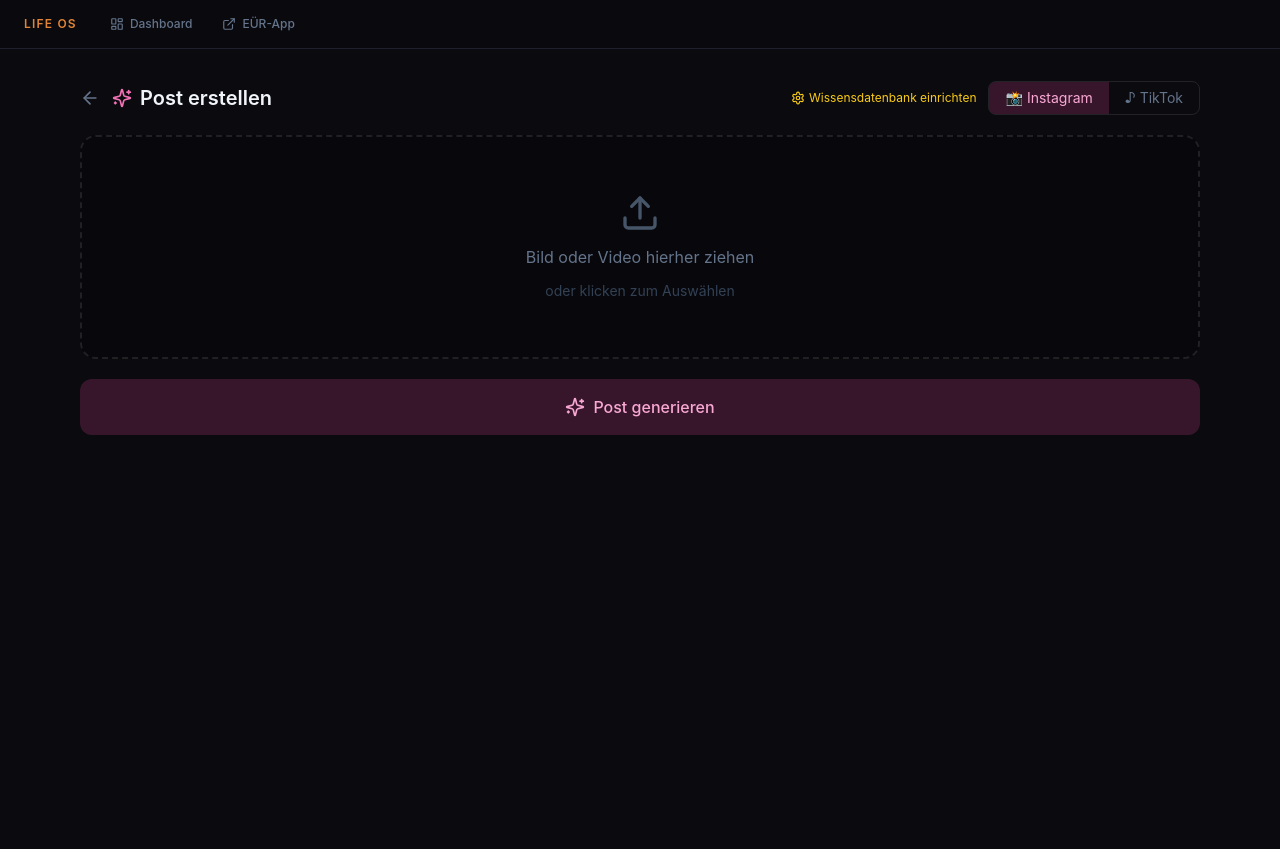
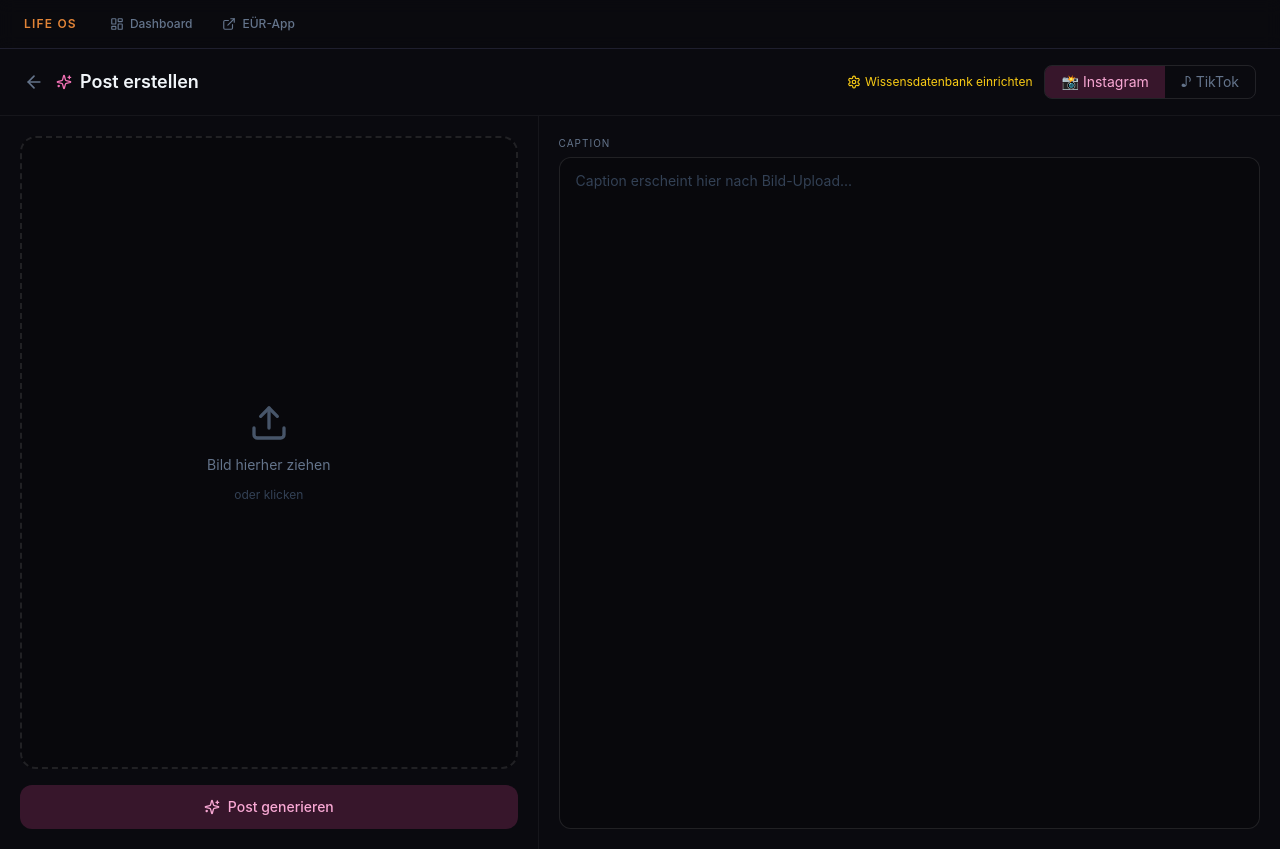
Before and after one commit to dennistalma/life-os, a Next.js app: page /post in a window 1280 px wide. Built offline with nearby package versions, Linux system fonts and the light colour scheme.

Commit message:
feat: full-screen two-column layout, no scroll, image left content right

```diff
--- a/app/post/page.tsx
+++ b/app/post/page.tsx
@@ -112,17 +112,15 @@ function PostPageInner() {
   const fullText = caption + (hashtags.length ? '\n\n' + hashtags.map(h => `#${h.replace('#', '')}`).join(' ') : '')
 
   return (
-    <main className="min-h-screen bg-[#0a0a0f]">
-      <div className="w-full max-w-6xl mx-auto px-4 py-8 space-y-5">
-
+    <main className="h-screen bg-[#0a0a0f] flex flex-col overflow-hidden">
       {/* Header */}
-        <div className="flex items-center justify-between">
+      <div className="flex items-center justify-between px-6 py-4 border-b border-white/5 flex-shrink-0">
         <div className="flex items-center gap-3">
           <Link href="/" className="text-slate-500 hover:text-slate-300 transition-colors">
             <ArrowLeft className="w-5 h-5" />
           </Link>
-            <h1 className="text-xl font-semibold text-slate-100 flex items-center gap-2">
-              <Sparkles className="w-5 h-5 text-pink-400" /> Post erstellen
+          <h1 className="text-lg font-semibold text-slate-100 flex items-center gap-2">
+            <Sparkles className="w-4 h-4 text-pink-400" /> Post erstellen
           </h1>
         </div>
         <div className="flex items-center gap-3">
@@ -142,98 +140,101 @@ function PostPageInner() {
         </div>
       </div>
 
-        {/* Bild Upload — volle Breite */}
+      {/* Body — zwei Spalten, füllt den Rest */}
+      <div className="flex flex-1 gap-0 overflow-hidden">
+
+        {/* Links: Bild */}
+        <div className="w-[42%] flex-shrink-0 p-5 flex flex-col gap-4">
           <div
             onDrop={e => { e.preventDefault(); const f = e.dataTransfer.files[0]; if (f) handleFile(f) }}
             onDragOver={e => e.preventDefault()}
             onClick={() => !imageUrl && fileRef.current?.click()}
-          className={`relative w-full rounded-2xl overflow-hidden bg-black/20 border-2 border-dashed transition-colors ${imageUrl ? 'border-transparent cursor-default' : 'border-white/10 hover:border-pink-500/40 cursor-pointer'}`}
-          style={{ minHeight: imageUrl ? 420 : 200 }}
+            className={`relative flex-1 rounded-2xl overflow-hidden bg-black/20 border-2 border-dashed transition-colors ${imageUrl ? 'border-transparent cursor-default' : 'border-white/10 hover:border-pink-500/40 cursor-pointer'}`}
           >
             {imageUrl ? (
               <>
                 <Image src={imageUrl} alt="Vorschau" fill className="object-contain" unoptimized />
                 <button
                   onClick={e => { e.stopPropagation(); setImageUrl(null); setImageBase64(null); setImageDesc('') }}
-                className="absolute top-4 right-4 bg-black/70 rounded-full p-2 hover:bg-black/90 z-10 transition-colors"
+                  className="absolute top-3 right-3 bg-black/70 rounded-full p-1.5 hover:bg-black/90 z-10"
                 >
                   <X className="w-4 h-4 text-white" />
                 </button>
+                <button
+                  onClick={e => { e.stopPropagation(); fileRef.current?.click() }}
+                  className="absolute top-3 left-3 bg-black/70 rounded-xl px-3 py-1.5 text-xs text-slate-300 hover:bg-black/90 z-10"
+                >
+                  Bild ändern
+                </button>
                 {analyzing && (
-                <div className="absolute bottom-4 left-4 flex items-center gap-2 bg-black/80 rounded-xl px-4 py-2 z-10">
-                  <RefreshCw className="w-3.5 h-3.5 text-pink-400 animate-spin" />
+                  <div className="absolute bottom-3 left-3 flex items-center gap-2 bg-black/80 rounded-xl px-3 py-1.5 z-10">
+                    <RefreshCw className="w-3 h-3 text-pink-400 animate-spin" />
                     <span className="text-xs text-pink-300">KI analysiert Bild...</span>
                   </div>
                 )}
                 {imageDesc && !analyzing && (
-                <div className="absolute bottom-4 left-4 flex items-center gap-2 bg-black/80 rounded-xl px-4 py-2 z-10">
-                  <span className="text-xs text-green-400">✓ Bild analysiert — Caption wird darauf basieren</span>
+                  <div className="absolute bottom-3 left-3 bg-black/80 rounded-xl px-3 py-1.5 z-10">
+                    <span className="text-xs text-green-400">✓ Bild analysiert</span>
                   </div>
                 )}
-              {/* Klick zum Ändern */}
-              <button
-                onClick={e => { e.stopPropagation(); fileRef.current?.click() }}
-                className="absolute top-4 left-4 bg-black/70 rounded-xl px-3 py-1.5 text-xs text-slate-300 hover:bg-black/90 z-10 transition-colors"
-              >
-                Bild ändern
-              </button>
               </>
             ) : (
-            <div className="flex flex-col items-center justify-center h-full py-14 gap-3">
+              <div className="flex flex-col items-center justify-center h-full gap-3">
                 <Upload className="w-10 h-10 text-slate-600" />
-              <p className="text-base text-slate-500">Bild oder Video hierher ziehen</p>
-              <p className="text-sm text-slate-700">oder klicken zum Auswählen</p>
+                <p className="text-sm text-slate-500">Bild hierher ziehen</p>
+                <p className="text-xs text-slate-700">oder klicken</p>
               </div>
             )}
           </div>
           <input ref={fileRef} type="file" accept="image/*,video/*" className="hidden"
             onChange={e => { const f = e.target.files?.[0]; if (f) handleFile(f) }} />
 
-        {/* Generieren Button */}
           <button
-          onClick={generate}
+            onClick={() => generate()}
             disabled={loading || analyzing}
-          className="w-full flex items-center justify-center gap-2 py-4 bg-pink-500/20 hover:bg-pink-500/30 text-pink-300 rounded-xl text-base font-medium transition-colors disabled:opacity-40"
+            className="w-full flex items-center justify-center gap-2 py-3 bg-pink-500/20 hover:bg-pink-500/30 text-pink-300 rounded-xl text-sm font-medium transition-colors disabled:opacity-40 flex-shrink-0"
           >
-          {loading ? <RefreshCw className="w-5 h-5 animate-spin" /> : <Sparkles className="w-5 h-5" />}
-          {loading ? 'Generiere optimalen Post...' : analyzing ? 'Warte auf Bild-Analyse...' : 'Post generieren'}
+            {loading ? <RefreshCw className="w-4 h-4 animate-spin" /> : <Sparkles className="w-4 h-4" />}
+            {loading ? 'Generiere...' : analyzing ? 'Analysiere Bild...' : 'Post generieren'}
           </button>
 
           {errorMsg && (
-          <div className="bg-red-500/10 border border-red-500/30 rounded-xl px-4 py-3 text-sm text-red-400">
+            <div className="bg-red-500/10 border border-red-500/30 rounded-xl px-4 py-3 text-xs text-red-400 flex-shrink-0">
               {errorMsg}
             </div>
           )}
+        </div>
 
-        {/* Ergebnis — volle Breite, von oben nach unten */}
+        {/* Rechts: Ergebnis */}
+        <div className="flex-1 p-5 flex flex-col gap-3 overflow-y-auto border-l border-white/5">
           {hook && (
-          <div className="bg-pink-500/10 border border-pink-500/20 rounded-xl px-5 py-4">
-            <p className="text-[10px] text-pink-500/60 uppercase tracking-widest mb-2">Hook</p>
+            <div className="bg-pink-500/10 border border-pink-500/20 rounded-xl px-4 py-3 flex-shrink-0">
+              <p className="text-[10px] text-pink-500/60 uppercase tracking-widest mb-1">Hook</p>
               <p className="text-base text-pink-200 font-medium">{hook}</p>
             </div>
           )}
 
-        {caption && (
-          <div>
-            <div className="flex items-center justify-between mb-2">
-              <p className="text-xs text-slate-500 uppercase tracking-widest">Caption</p>
-              {seoScore && <span className="text-xs text-green-400">SEO Score: {seoScore}/10</span>}
+          {(caption !== undefined) && (
+            <div className="flex flex-col flex-1 min-h-0">
+              <div className="flex items-center justify-between mb-1.5">
+                <p className="text-[10px] text-slate-500 uppercase tracking-widest">Caption</p>
+                {seoScore && <span className="text-[10px] text-green-400">SEO {seoScore}/10</span>}
               </div>
               <textarea
                 value={caption}
                 onChange={e => setCaption(e.target.value)}
-              rows={6}
-              className="w-full bg-black/20 border border-white/10 rounded-xl px-5 py-4 text-sm text-slate-200 focus:outline-none focus:border-pink-500/40 resize-none leading-relaxed"
+                placeholder="Caption erscheint hier nach Bild-Upload..."
+                className="flex-1 w-full bg-black/20 border border-white/10 rounded-xl px-4 py-3 text-sm text-slate-200 placeholder-slate-700 focus:outline-none focus:border-pink-500/40 resize-none leading-relaxed"
               />
             </div>
           )}
 
           {hashtags.length > 0 && (
-          <div>
-            <p className="text-xs text-slate-500 uppercase tracking-widest mb-3">Hashtags ({hashtags.length})</p>
-            <div className="flex flex-wrap gap-2">
+            <div className="flex-shrink-0">
+              <p className="text-[10px] text-slate-500 uppercase tracking-widest mb-2">Hashtags ({hashtags.length})</p>
+              <div className="flex flex-wrap gap-1.5">
                 {hashtags.map((tag, i) => (
-                <span key={i} className="text-sm px-3 py-1 rounded-full bg-pink-500/10 text-pink-400 border border-pink-500/20">
+                  <span key={i} className="text-xs px-2.5 py-1 rounded-full bg-pink-500/10 text-pink-400 border border-pink-500/20">
                     #{tag.replace('#', '')}
                   </span>
                 ))}
@@ -242,30 +243,27 @@ function PostPageInner() {
           )}
 
           {cta && (
-          <div className="bg-cyan-500/10 border border-cyan-500/20 rounded-xl px-5 py-4">
-            <p className="text-[10px] text-cyan-500/60 uppercase tracking-widest mb-2">Call-to-Action</p>
+            <div className="bg-cyan-500/10 border border-cyan-500/20 rounded-xl px-4 py-3 flex-shrink-0">
+              <p className="text-[10px] text-cyan-500/60 uppercase tracking-widest mb-1">Call-to-Action</p>
               <p className="text-sm text-cyan-200">{cta}</p>
             </div>
           )}
 
           {fullText.trim() && (
-          <div className="flex gap-3 pt-2 pb-8">
-            <button
-              onClick={copyAll}
-              className="flex-1 flex items-center justify-center gap-2 py-3.5 bg-white/5 hover:bg-white/10 text-slate-300 rounded-xl text-sm transition-colors"
-            >
+            <div className="flex gap-3 flex-shrink-0 pt-1">
+              <button onClick={copyAll}
+                className="flex-1 flex items-center justify-center gap-2 py-3 bg-white/5 hover:bg-white/10 text-slate-300 rounded-xl text-sm transition-colors">
                 <Copy className="w-4 h-4" />
                 {copied ? '✓ Kopiert!' : 'Alles kopieren'}
               </button>
-            <button
-              onClick={openPlatform}
-              className="flex-1 flex items-center justify-center gap-2 py-3.5 bg-pink-500/20 hover:bg-pink-500/30 text-pink-300 rounded-xl text-sm font-medium transition-colors"
-            >
+              <button onClick={openPlatform}
+                className="flex-1 flex items-center justify-center gap-2 py-3 bg-pink-500/20 hover:bg-pink-500/30 text-pink-300 rounded-xl text-sm font-medium transition-colors">
                 <ExternalLink className="w-4 h-4" />
                 {platform === 'instagram' ? '→ Instagram öffnen' : '→ TikTok öffnen'}
               </button>
             </div>
           )}
+        </div>
       </div>
     </main>
   )
```
Lines whose indentation alone changed are shown as unchanged.
